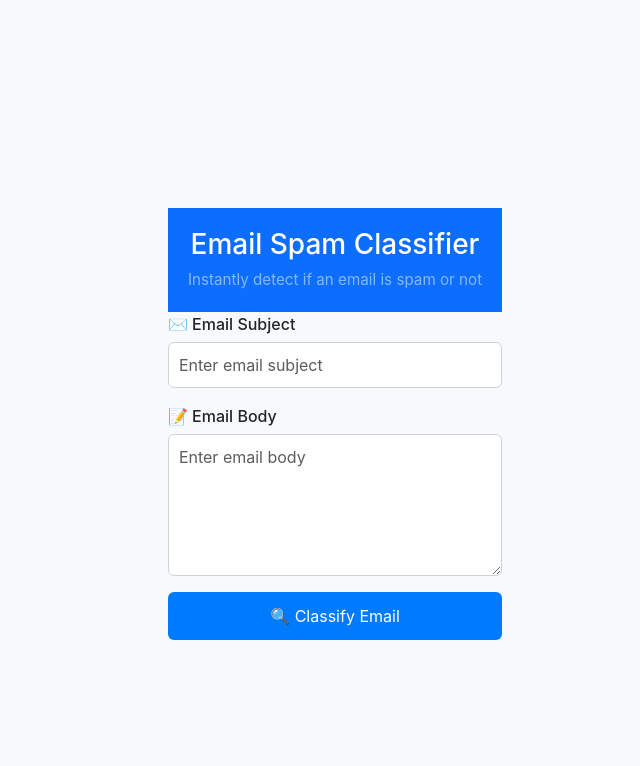
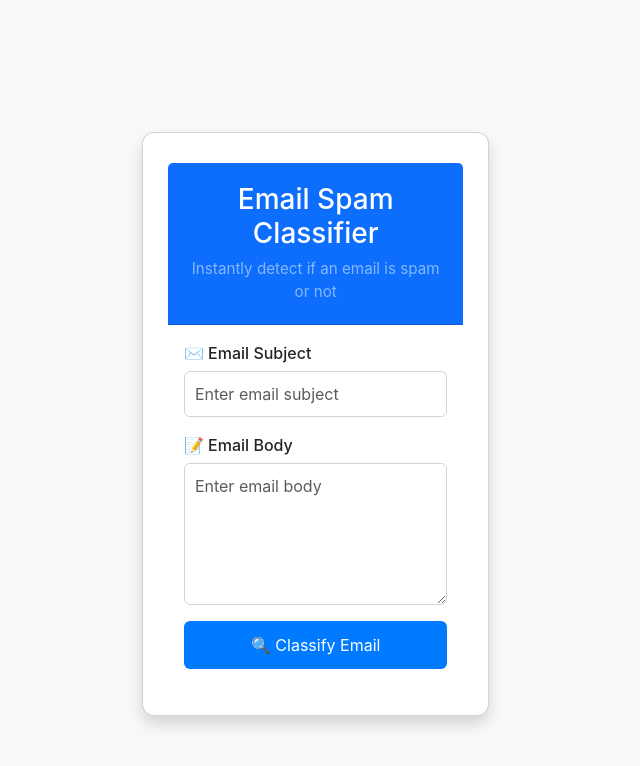
Before and after one commit to jessie726/Phishing-Email-Detector, a Flask app: page / in a window 1280 px wide. Shown: the top 766 px of the page, without its empty margins (305-945 px from the left). Run offline with Flask 3, Linux system fonts and the light colour scheme; parts of the project's set-up code (start-up, migrations or seed data) failed here and were passed over.

Commit message:
Update index.html

```diff
--- a/templates/index.html
+++ b/templates/index.html
@@ -11,6 +11,7 @@
 <body class="bg-light">
     <div class="wrapper">
         <div class="container mt-5">
+            <div class="card shadow">
                 <div class="card-header text-center bg-primary text-white">
                     <h2 class="mb-0"><i class="bi bi-envelope-fill"></i> Email Spam Classifier</h2>
                     <p class="text-white-50 mb-0">Instantly detect if an email is spam or not</p>
@@ -40,5 +41,6 @@
                 </div>
             </div>
         </div>
+    </div>
 </body>
 </html>
```
Lines whose indentation alone changed are shown as unchanged.
